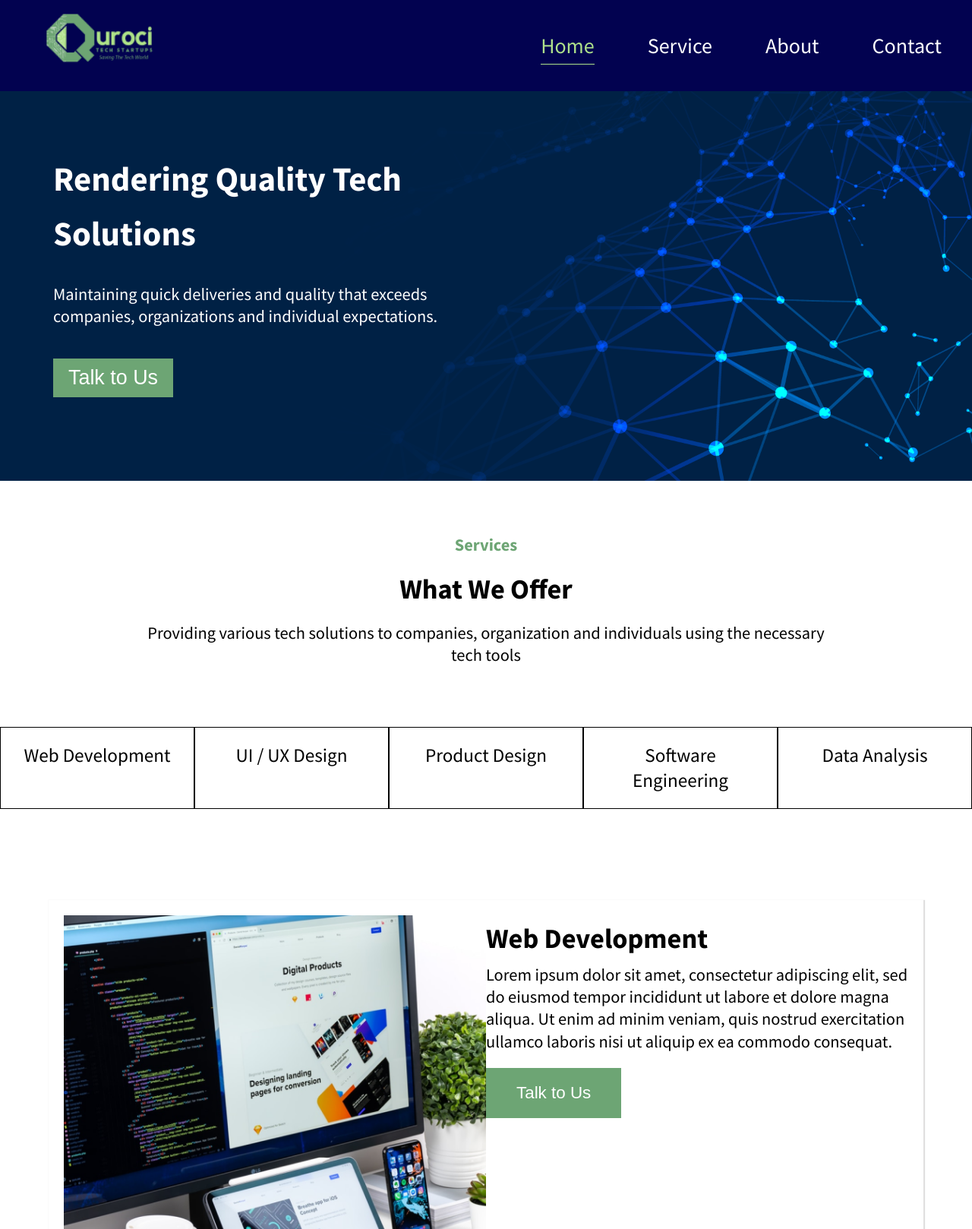
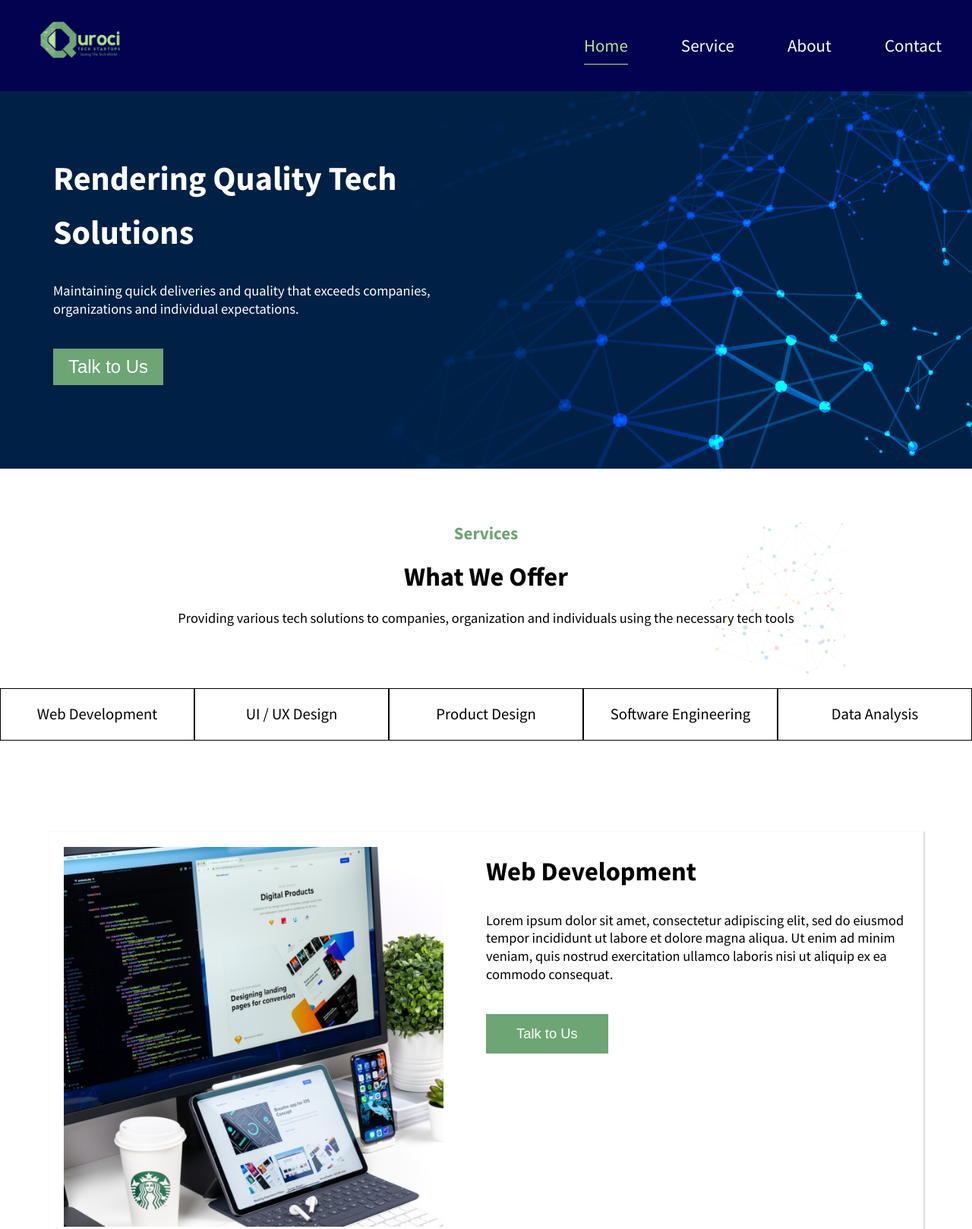
Before and after one commit to Abdulsalam24/Quroci-site, a plain HTML site: page index.html in a window 1280 px wide. Shown: the top 1618 px of the page at 76% size. Drawn offline with Linux system fonts and the light colour scheme.

Commit message:
secound commit

```diff
--- a/index.html
+++ b/index.html
@@ -49,6 +49,9 @@
                 <h3>What We Offer</h3>
                 <p>Providing various tech solutions to companies, organization and individuals using the necessary tech tools</p>
             </div>
+            <div class="thumnail-right">
+
+            </div>
             <div class="scroll">
                 <div class="box">Web
                     Development</div>
@@ -84,6 +87,9 @@
                 <h3>Who We Are</h3>
                 <p>Quroci is a sole proprietorship company saddled with the sole responsibility to providing various tech solutions such as, Web design, Web development, App Development Software Engineering, Data Analyst, Content Marketing, Social Media Management, Digital Marketing, UI/UX Design, Graphics Design, and Product Design to companies, organization, and individual with quick delivery and quality that exceeds their expectations. We aim to help companies adopt and maintain an online presence using the necessary tech tools to reach and engage a wide range of audiences from various parts of the world.</p>
             </div>
+            <div class="thumnail-left">
+
+            </div>
             <div class="property">
                 <div class="property-item">
                     <div class="img">
@@ -115,6 +121,8 @@
                     <li>Ut enim ad minim veniam, quis nostrud exercitation ullamco laboris nisi ut aliquip ex ea commodo consequat.</li>
                     <li>Ut enim ad minim veniam, quis nostrud exercitation ullamco laboris nisi ut aliquip ex ea commodo consequat.</li>
                 </ul>
+            </div>
+            <div class="thumnail-right">
             </div>
             <div class="prefooter-property">
                 <div class="text">
--- a/style.scss
+++ b/style.scss
@@ -9,18 +9,24 @@
 body{
     font-family: 'Source Sans Pro', sans-serif;
     line-height: 1.3;
+    font-size: 15px;
+}
+
+h1{
+    font-size: 2.4em;
 }
 
 h4{
     color: $dark-green;
-    font-size: 0.8em;
+    font-size: 1em;
 }
 p{
     font-size: 0.8em;
+    margin: 10px 0;
 }
 h3{
-    margin: 7px 0;
-    font-size: 1.3em;
+    margin: 10px 0;
+    font-size: 1.5em;
 }
 
 ul,li{
@@ -41,7 +47,7 @@ img{
         color: white;
         padding: 10px 15px;
         margin: 10px 0;
-        font-size: 1.2em;
+        font-size: 1.3em;
     }
 }
 
@@ -56,15 +62,16 @@ header{
         background-color: rgb(2, 2, 80);
         width: 100%;
         padding: 10px 0;
+        z-index: 100;
         .nav-div{
-            height: 50px;
-            line-height: 50px;
+            height: 40px;
+            line-height: 40px;
             display: flex;
             align-items: center;
             justify-content: space-between;
             .left-nav{
                 transition: 0.5;
-                padding: 10px 30px;
+                padding: 10px 20px;
                 width: 100%;
                 display: flex;
                 align-items: center;
@@ -88,7 +95,7 @@ header{
                 position: fixed;
                 bottom: 0;
                 left: 100%;
-                background-color: black;
+                background-color: rgb(0, 17, 48);
                 color: white;
                 transition: 0.4s;
                 li{
@@ -121,7 +128,8 @@ header{
                 line-height: 1.6;
             }
             p{
-                font-size: 1em;
+                font-size: 1.1em;
+                margin: 10px 0;
             }
 
         }
@@ -189,8 +197,36 @@ header{
     }
 }
 
+.thumnail-left{
+    z-index: -1;
+    position: absolute;
+    top: 0;
+    left: -100%;
+    height: 200px;
+    width: 100%;
+    background-image: url('./asset/background\ sec.png');
+    background-position: center;
+    background-size: contain;
+    background-repeat: no-repeat;
+}
+
+.thumnail-right{
+    z-index: -1;
+    position: absolute;
+    top: 0;
+    left: 30%;
+    height: 200px;
+    width: 100%;
+    background-image: url('./asset/background\ sec.png');
+    background-position: center;
+    background-size: contain;
+    background-repeat: no-repeat;
+}
+
 #scroll{
+    overflow: hidden;
     .sec1{
+        position: relative;
         .scroll{
             display: flex;
             flex-direction: column;
@@ -207,6 +243,8 @@ header{
 }
 
 #about{
+    overflow: hidden;
+    position: relative;
     .prefooter{
         .prefooter-text{
             width: 80%;
@@ -234,10 +272,12 @@ header{
                 align-items: center;
                 margin: 20px 0;
                 input{
+                    outline: none;
                     padding: 10px;
+                    border: 1px solid #e3f3d7;
                 }
                 button{
-                    padding: 10px 15px;
+                    padding: 10px 20px;
                     font-size: 1em;
                 }
             }
@@ -259,16 +299,16 @@ footer{
             .social{
                 display: flex;
                 img{
-                    width: 30px;
+                    width: 25px;
                     height: 20%;
                     background-color:#0C1505;
-                    margin: 20px 3px;
+                    margin: 20px 6px;
                 }
             }
             ul{
                 display: flex;
                 li{
-                    font-size: 0.9em;
+                    font-size: 0.8em;
                     color: white;
                     margin: 20px 4px;
                 }
@@ -290,8 +330,9 @@ footer{
     }
 }
 @media screen and (min-width:670px){
+
     body{
-        font-size: 22px;
+        font-size:19px;
     }
 
     header{
@@ -330,7 +371,7 @@ footer{
         }
         .welcome{
             .welcome-text{
-                width: 50%;
+                width: 60%;
                 padding: 130px 40px 80px;
                 font-size: 0.8em;
                 color: white;
@@ -390,7 +431,7 @@ footer{
     .property{
         padding: 20px 0;
         .property-item{
-            padding: 20px 0;
+            padding: 20px;
             display: flex;
             flex-direction: row;
             align-items: unset;
@@ -500,7 +541,7 @@ footer{
         .copyright{
             width: 90%;
             margin: auto;
-            padding: 30px;
+            padding: 10px;
             img{
                 width: 25px;
             }
@@ -511,7 +552,7 @@ footer{
 
 @media screen and (min-width: 1000px) {
     body{
-        font-size: 28px;
+        font-size: 23px;
     }
     header{
         nav{
@@ -520,10 +561,9 @@ footer{
                 padding: 30px 0;
                 .left-nav{
                     img{
-                        width: 200px;
+                        width: 150px;
                     }
                 }
-
                 .list{
                     width: 60%;
                     li,.active{
@@ -547,7 +587,7 @@ footer{
 
     .btn{
         button{
-            padding: 20px 40px;
+            padding: 15px 40px;
             margin: 10px 0;
         }
     }
@@ -561,7 +601,6 @@ footer{
         }
     }
 
-
     .property{
         padding: 20px 0;
         .property-item{
@@ -573,20 +612,12 @@ footer{
             width: 90%;
             margin:40px auto;
             .img{
-                width: 50%;
+                width: 45%;
             }
-
-//             echo "# xx" >> README.md
-// git init
-// git add README.md
-// git commit -m "first commit"
-// git branch -M main
-// git remote add origin https://github.com/Abdulsalam24/xx.git
-// git push -u origin main
             .property-text{
                 width: 50%;
                 p{
-                    margin: 10px 0;
+                    margin: 30px 0;
                 }
                 blockquote {
                     p{
```
Also changed, not shown: asset/background sec.png (added), style.css, 1 other file.
